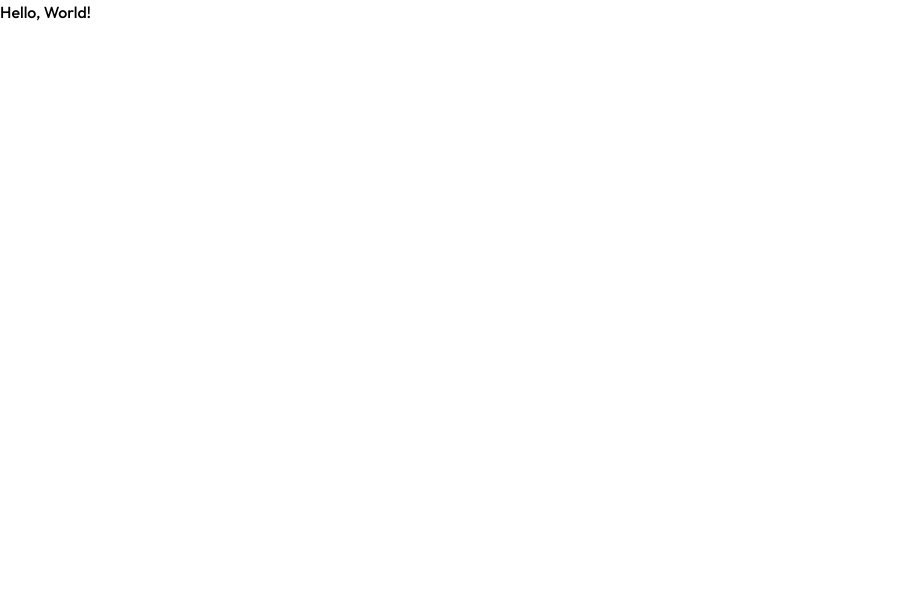
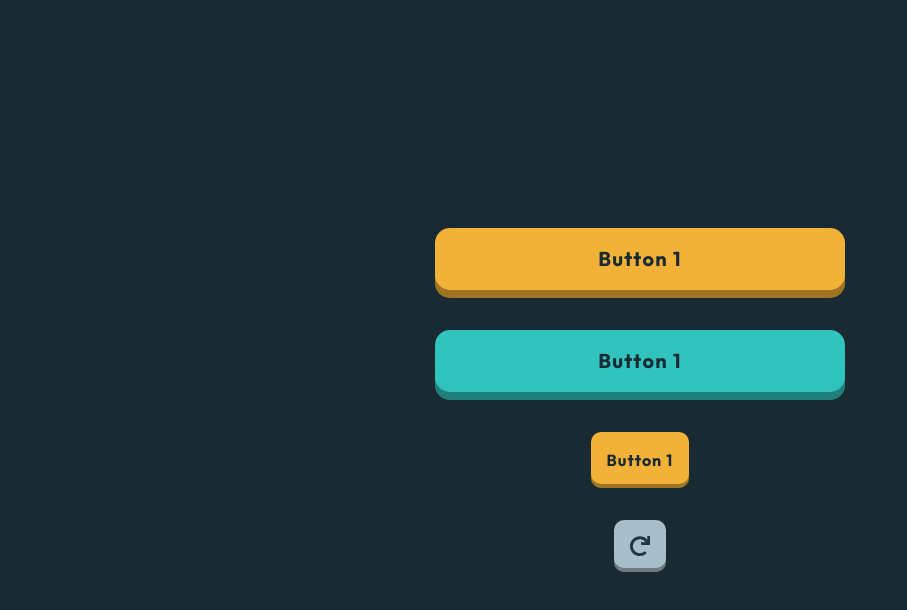
Before and after one commit to mehdi-zibout/fem-tic-tac-toe, a React (Vite) app: page / in a window 1280 px wide. Shown: the top 610 px of the page, without its empty margins (0-907 px from the left). Built offline with nearby package versions, Linux system fonts and the light colour scheme.

Commit message:
Add button component

```diff
--- a/src/App.tsx
+++ b/src/App.tsx
@@ -1,5 +1,32 @@
+/// <reference types="vite-plugin-svgr/client" />
+import Button from "./Components/Button";
+import { ReactComponent as Restart } from "./assets/icon-restart.svg";
+
 const App = () => {
-  return <div className="text-3xl bg-black">Hello, World!</div>;
+  return (
+    <div className="bg-darkNavy w-screen h-screen flex flex-col justify-center items-center">
+      <div className="my-4">
+        <Button cType="primary" cColor="yellow">
+          Button 1
+        </Button>
+      </div>
+      <div className="my-4">
+        <Button cType="primary" cColor="blue">
+          Button 1
+        </Button>
+      </div>
+      <div className="my-4">
+        <Button cType="secondary" cColor="yellow">
+          Button 1
+        </Button>
+      </div>
+      <div className="my-4">
+        <Button cType="secondary" cColor="blue">
+          <Restart />
+        </Button>
+      </div>
+    </div>
+  );
 };
 
 export default App;
--- /dev/null
+++ b/src/Components/Button.tsx
@@ -0,0 +1,37 @@
+import type { ButtonHTMLAttributes, DetailedHTMLProps } from "react";
+const Button = ({
+  cType,
+  cColor,
+  className,
+  children,
+  ...props
+}: ButtonProps) => {
+  return (
+    <button
+      {...props}
+      className={`text-darkNavy ${
+        cType === "primary"
+          ? "shadow-[inset_0px_-8px_0px_rgba(0,0,0,0.35)]  rounded-[15px] w-[25.625rem] text-hs pt-4 pb-6 "
+          : "shadow-[inset_0px_-4px_0px_rgba(0,0,0,0.35)]  rounded-[10px] text-hxs w-fit p-4"
+      }  ${
+        cColor === "yellow"
+          ? "bg-lightYellow hover:bg-lightYellowHover"
+          : cType === "primary"
+          ? "bg-lightBlue hover:bg-lightBlueHover"
+          : "bg-silver hover:bg-silverHover"
+      } transition ${className}`}
+    >
+      {children}
+    </button>
+  );
+};
+
+type ButtonProps = {
+  cType: "primary" | "secondary";
+  cColor: "yellow" | "blue";
+} & DetailedHTMLProps<
+  ButtonHTMLAttributes<HTMLButtonElement>,
+  HTMLButtonElement
+>;
+
+export default Button;
```
